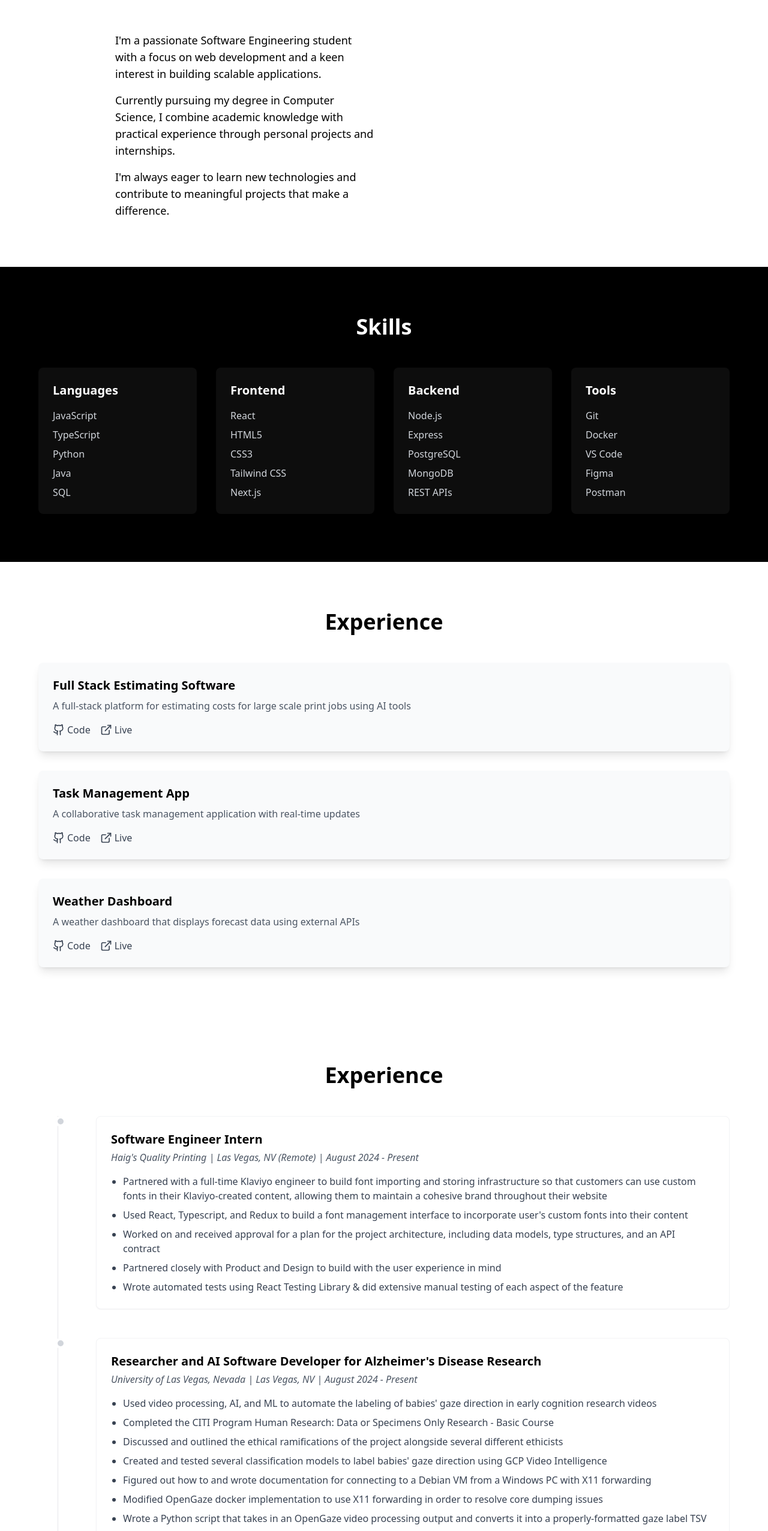
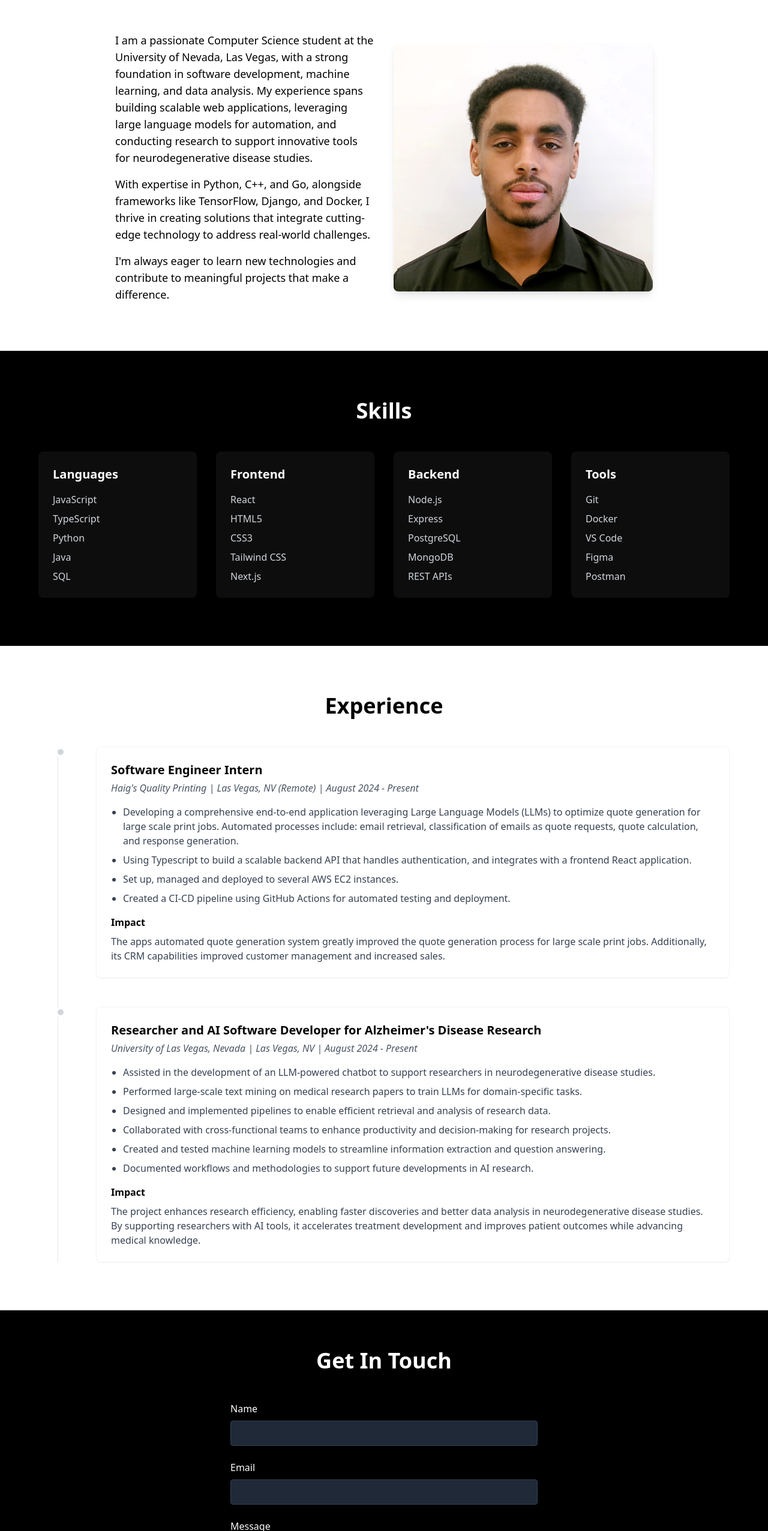
Before and after one commit to AbrehamT/PortfolioSite_Main, a React (Vite) app: page / in a window 1280 px wide. Shown: the part 915-3468 px from the top of the page at 60% size. Built offline with nearby package versions, Linux system fonts and the light colour scheme.

Commit message:
Editted more stuff:

```diff
--- a/src/App.tsx
+++ b/src/App.tsx
@@ -15,7 +15,7 @@ function App() {
       <Hero />
       <About />
       <Skills />
-      <Projects />
+      {/* <Projects /> */}
       <Experience />
       <Contact />
       <Footer />
--- a/src/components/About.tsx
+++ b/src/components/About.tsx
@@ -7,27 +7,24 @@ const About = () => {
         <h2 className="text-4xl font-bold text-center mb-12 text-black">About Me</h2>
         <div className="max-w-4xl mx-auto">
           <div className="grid md:grid-cols-2 gap-8 items-center">
-            {/* <div>
-              <img
-                src="https://images.unsplash.com/photo-1517694712202-14dd9538aa97?auto=format&fit=crop&q=80"
-                alt="Coding workspace"
-                className="rounded-lg shadow-lg"
-              />
-            </div> */}
-            <div>
+          <div>
               <p className="text-lg mb-4 text-black">
-                I'm a passionate Software Engineering student with a focus on web development
-                and a keen interest in building scalable applications.
+              I am a passionate Computer Science student at the University of Nevada, Las Vegas, with a strong foundation in software development, machine learning, and data analysis. My experience spans building scalable web applications, leveraging large language models for automation, and conducting research to support innovative tools for neurodegenerative disease studies.
               </p>
               <p className="text-lg mb-4 text-black">
-                Currently pursuing my degree in Computer Science, I combine academic
-                knowledge with practical experience through personal projects and
-                internships.
+              With expertise in Python, C++, and Go, alongside frameworks like TensorFlow, Django, and Docker, I thrive in creating solutions that integrate cutting-edge technology to address real-world challenges.
               </p>
               <p className="text-lg text-black">
                 I'm always eager to learn new technologies and contribute to
                 meaningful projects that make a difference.
               </p>
+            </div>
+            <div>
+              <img
+                src="src/me.jpg"
+                alt="Coding workspace"
+                className="rounded-lg shadow-lg"
+              />
             </div>
           </div>
         </div>
--- a/src/components/Experience.tsx
+++ b/src/components/Experience.tsx
@@ -8,6 +8,7 @@ interface ExperienceItem {
   date: string;
   bullets: string[];
   link?: string;
+  impact?: string;
 }
 
 const experiences: ExperienceItem[] = [
@@ -17,28 +18,29 @@ const experiences: ExperienceItem[] = [
     location: "Las Vegas, NV (Remote)",
     date: "August 2024 - Present",
     bullets: [
-      "Partnered with a full-time Klaviyo engineer to build font importing and storing infrastructure so that customers can use custom fonts in their Klaviyo-created content, allowing them to maintain a cohesive brand throughout their website",
-      "Used React, Typescript, and Redux to build a font management interface to incorporate user's custom fonts into their content",
-      "Worked on and received approval for a plan for the project architecture, including data models, type structures, and an API contract",
-      "Partnered closely with Product and Design to build with the user experience in mind",
-      "Wrote automated tests using React Testing Library & did extensive manual testing of each aspect of the feature"
-    ]
+      "Developing a comprehensive end-to-end application leveraging Large Language Models (LLMs) to optimize quote generation for large scale print jobs. Automated processes include: email retrieval, classification of emails as quote requests, quote calculation, and response generation.",
+      "Using Typescript to build a scalable backend API that handles authentication, and integrates with a frontend React application.",
+      // "Creating AI agents using LLMs and other Machine Learning models to automate the quote generation process.",
+      "Set up, managed and deployed to several AWS EC2 instances.",
+      "Created a CI-CD pipeline using GitHub Actions for automated testing and deployment.",
+    ],
+    impact: "The apps automated quote generation system greatly improved the quote generation process for large scale print jobs. Additionally, its CRM capabilities improved customer management and increased sales."
   },
   {
     title: "Researcher and AI Software Developer for Alzheimer's Disease Research",
     company: "University of Las Vegas, Nevada",
     location: "Las Vegas, NV",
     date: "August 2024 - Present",
-    bullets: [
-      "Used video processing, AI, and ML to automate the labeling of babies' gaze direction in early cognition research videos",
-      "Completed the CITI Program Human Research: Data or Specimens Only Research - Basic Course",
-      "Discussed and outlined the ethical ramifications of the project alongside several different ethicists",
-      "Created and tested several classification models to label babies' gaze direction using GCP Video Intelligence",
-      "Figured out how to and wrote documentation for connecting to a Debian VM from a Windows PC with X11 forwarding",
-      "Modified OpenGaze docker implementation to use X11 forwarding in order to resolve core dumping issues",
-      "Wrote a Python script that takes in an OpenGaze video processing output and converts it into a properly-formatted gaze label TSV"
+    "bullets": [
+      "Assisted in the development of an LLM-powered chatbot to support researchers in neurodegenerative disease studies.",
+      "Performed large-scale text mining on medical research papers to train LLMs for domain-specific tasks.",
+      "Designed and implemented pipelines to enable efficient retrieval and analysis of research data.",
+      "Collaborated with cross-functional teams to enhance productivity and decision-making for research projects.",
+      "Created and tested machine learning models to streamline information extraction and question answering.",
+      "Documented workflows and methodologies to support future developments in AI research."
     ],
-    link: "https://example.com/project-link"
+    // link: "https://example.com/project-link"
+    impact: "The project enhances research efficiency, enabling faster discoveries and better data analysis in neurodegenerative disease studies. By supporting researchers with AI tools, it accelerates treatment development and improves patient outcomes while advancing medical knowledge."
   }
 ];
 
@@ -64,6 +66,12 @@ const Experience = () => {
                       <li key={idx}>{bullet}</li>
                     ))}
                   </ul>
+                  {experience.impact && (
+                    <div className="mt-4">
+                      <h4 className="font-bold text-black mb-2">Impact</h4>
+                      <p className="text-gray-700">{experience.impact}</p>
+                    </div>
+                  )}
                   {experience.link && (
                     <div className="mt-4">
                       View the open-source project my work was added to{' '}
```
